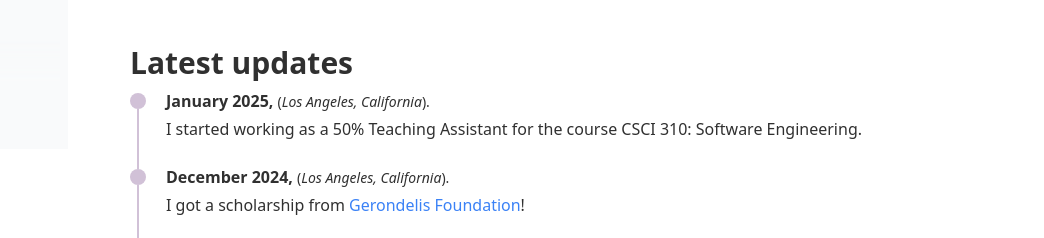
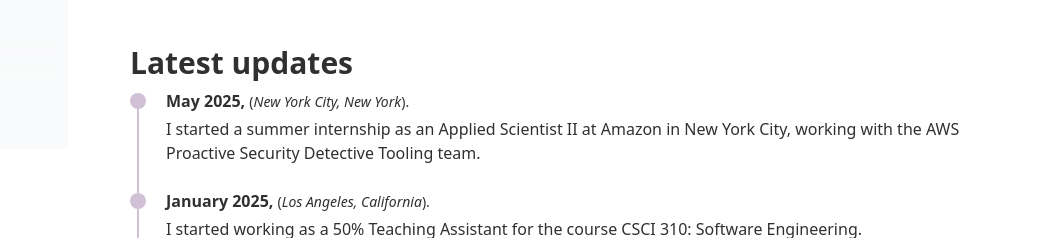
Before and after one commit to cchaniotaki/cchaniotaki.github.io, an Astro site: page / in a window 1280 px wide. Shown: the part 651-889 px from the top of the page, 236-1280 px from the left. Built offline with nearby package versions, Linux system fonts and the light colour scheme; Astro itself is replaced by a stand-in of ours.

Commit message:
update cv

```diff
--- a/src/pages/index.astro
+++ b/src/pages/index.astro
@@ -50,6 +50,12 @@ import TimeLineElement from "../components/cv/TimeLine.astro";
         <div class="text-3xl w-full font-bold mb-2">Latest updates</div>
     </div>
     <div class="time-line-container grid gap-4 mb-10">
+        <TimeLineElement
+                university="May 2025"
+                subtitle="New York City, New York"
+                title=" I started a summer internship as an Applied Scientist II at Amazon in New York City, working with the AWS Proactive Security Detective Tooling team."
+        >
+        </TimeLineElement>
         <TimeLineElement
                 university="January 2025"
                 subtitle="Los Angeles, California"
```
Also changed, not shown: 2 other files.
